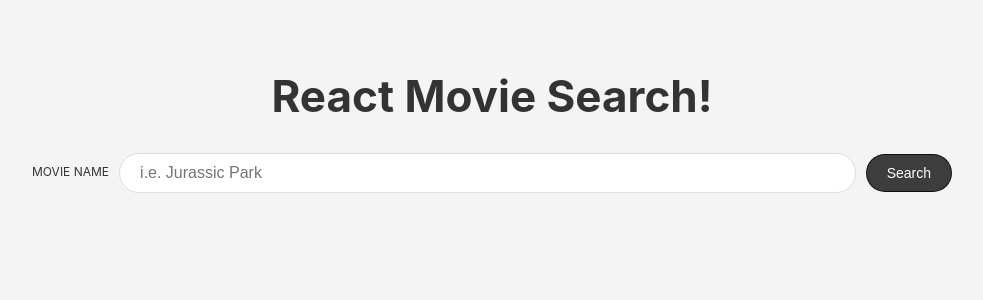
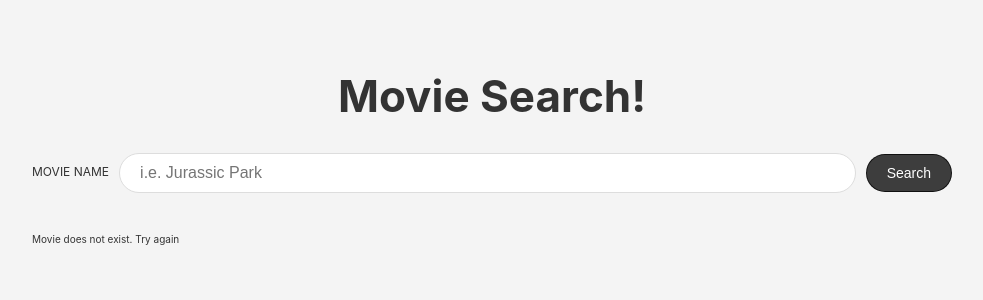
Before and after one commit to Mo-Ali98/movie-search-app, a React (Create React App) app: page / in a window 1280 px wide. Shown: the top 300 px of the page, without its empty margins (148-1131 px from the left). Built offline with nearby package versions, Linux system fonts and the light colour scheme.

Commit message:
error checks

```diff
--- a/src/App.js
+++ b/src/App.js
@@ -7,8 +7,8 @@ import SearchMovies from './searchMovie'
 function App() {
   return (
     <div className="container">
-    <h1 className = "title">React Movie Search!</h1>
-    <SearchMovies/>
+    <h1 className = "title">Movie Search!</h1>
+        <SearchMovies/>
   </div>
   );
 }
--- a/src/searchMovie.js
+++ b/src/searchMovie.js
@@ -34,7 +34,7 @@ export default function SearchMovies(){
         <>
         <form className="form" onSubmit={searchMovies}>
             <label className="label" htmlFor="query">Movie Name</label>
-            <input className="input" type="text" name="query"
+            <input className="input" type="text" required name="query"
                 placeholder="i.e. Jurassic Park"
                 value={query} onChange={(e) => setQuery(e.target.value)}
                 />
@@ -42,10 +42,15 @@ export default function SearchMovies(){
         </form>
 
         <div className="card-list">
-                {movies.filter(movie => movie.poster_path).map(movie => (
-                    //Pass the movie propery to the MovieCard component
-                   <MovieCard movie={movie} key={movie.id}/>
-                ))}
+                {movies.length > 0 ? (
+                    movies.filter(movie => movie.poster_path).map(movie => (
+                        //Pass the movie propery to the MovieCard component
+                        <MovieCard movie={movie} key={movie.id}/>
+                ))
+                 ) : (
+                        <div>Movie does not exist. Try again</div>
+                )}
+
             </div>
         </>
     )
```
